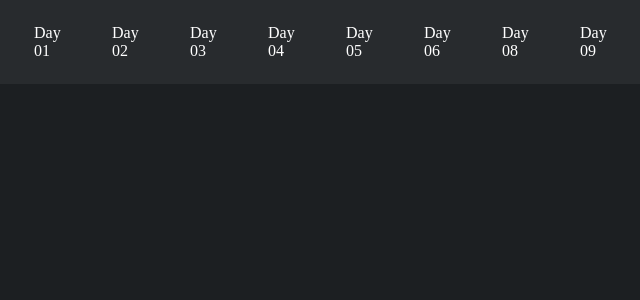
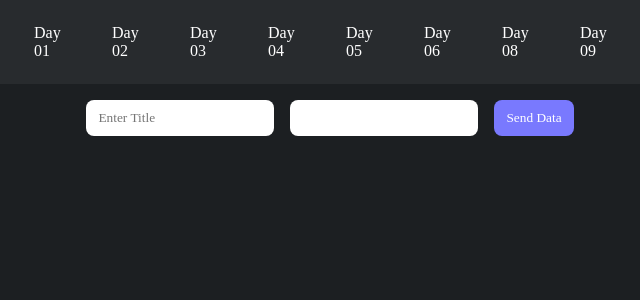
Before and after one commit to basakjeet08/First-Angular-App, an Angular app: page /firebase-testing in a window 1280 px wide. Before the commit this address led to /. Shown: the top 300 px of the page, without its empty margins (310-950 px from the left). Built offline with nearby package versions, Linux system fonts and the light colour scheme; a web font is replaced by a local one.

Commit message:
feat : Implemented the firebase post api call.

```diff
--- a/src/app/app.component.html
+++ b/src/app/app.component.html
@@ -164,6 +164,12 @@
                 Dynamic Component Testing
               </a>
             </li>
+
+            <li>
+              <a routerLink="/firebase-testing" routerLinkActive="active">
+                Firebase Testing
+              </a>
+            </li>
           </ul>
         </li>
       </ul>
--- a/src/app/app.module.ts
+++ b/src/app/app.module.ts
@@ -47,6 +47,7 @@ import { AuthInterceptor } from './interceptors/auth.interceptor';
 import { LoggingInterceptor } from './interceptors/logging.interceptor';
 import { AlertDialogComponent } from './components/alert-dialog/alert-dialog.component';
 import { DynamicComponentsTestingComponent } from './components/dynamic-components-testing/dynamic-components-testing.component';
+import { FirebaseTestingComponent } from './components/firebase-testing/firebase-testing.component';
 
 // These are the routes for this component / module
 const routes: Routes = [
@@ -92,6 +93,7 @@ const routes: Routes = [
     path: 'dynamic-component-testing',
     component: DynamicComponentsTestingComponent,
   },
+  { path: 'firebase-testing', component: FirebaseTestingComponent },
 ];
 
 // The NgModule decoration is used for every module created. Here app is considered as a module in the project
@@ -137,6 +139,7 @@ const routes: Routes = [
     HttpTestingComponent,
     AlertDialogComponent,
     DynamicComponentsTestingComponent,
+    FirebaseTestingComponent,
   ],
   imports: [
     BrowserModule,
--- /dev/null
+++ b/src/app/components/firebase-testing/firebase-testing.component.css
@@ -0,0 +1,6 @@
+form {
+  display: flex;
+  flex-direction: row;
+
+  gap: 16px;
+}
--- /dev/null
+++ b/src/app/components/firebase-testing/firebase-testing.component.html
@@ -0,0 +1,20 @@
+<form (ngSubmit)="onPostDataClick()">
+  <!-- Title Container -->
+  <input
+    type="text"
+    name="title"
+    placeholder="Enter Title"
+    [(ngModel)]="userInput.title"
+  />
+
+  <!-- Description container -->
+  <input
+    type="text"
+    name="description"
+    placeholder="Enter Title"
+    [(ngModel)]="userInput.description"
+  />
+
+  <!-- Submit button -->
+  <button type="submit">Send Data</button>
+</form>
--- /dev/null
+++ b/src/app/components/firebase-testing/firebase-testing.component.ts
@@ -0,0 +1,25 @@
+import { Component } from '@angular/core';
+import { FirebaseTestingService } from 'src/app/services/firebase-testing.service';
+
+@Component({
+  selector: 'app-firebase-testing',
+  templateUrl: './firebase-testing.component.html',
+  styleUrls: ['./firebase-testing.component.css'],
+})
+export class FirebaseTestingComponent {
+  // This is the variable that store the user input
+  userInput = {
+    title: '',
+    description: ' ',
+  };
+
+  // Injecting the Service Class
+  constructor(private firebaseService: FirebaseTestingService) {}
+
+  // This function is invoked when the user clicks on post data button
+  onPostDataClick() {
+    this.firebaseService
+      .postData(this.userInput.title, this.userInput.description)
+      .subscribe((result) => console.log(result));
+  }
+}
--- a/src/app/interceptors/auth.interceptor.ts
+++ b/src/app/interceptors/auth.interceptor.ts
@@ -16,10 +16,7 @@ export class AuthInterceptor implements HttpInterceptor {
   ): Observable<HttpEvent<unknown>> {
     // Adding the new Header to the previous request
     const modifiedRequest = request.clone({
-      headers: request.headers.append(
-        'Authorization',
-        'Bearer - Anirban Custom Token'
-      ),
+      headers: request.headers.append('Auth', 'Bearer - Anirban Custom Token'),
     });
 
     // We are letting the request go to the next set of interceptor or get sent
--- /dev/null
+++ b/src/app/services/firebase-testing.service.ts
@@ -0,0 +1,17 @@
+import { HttpClient } from '@angular/common/http';
+import { Injectable } from '@angular/core';
+
+@Injectable({ providedIn: 'root' })
+export class FirebaseTestingService {
+  // This is the url to the firebase API Call
+  private url: string =
+    'https://angular-firebase-testing-9aa79-default-rtdb.asia-southeast1.firebasedatabase.app/posts.json';
+
+  // Injecting the http client to make api calls
+  constructor(private http: HttpClient) {}
+
+  // This function is used to post the data to firebase
+  postData(title: string, description: string) {
+    return this.http.post(this.url, { title: title, description: description });
+  }
+}
```
Also changed, not shown: 1 other file (tests, documents, lock files or other folders).
